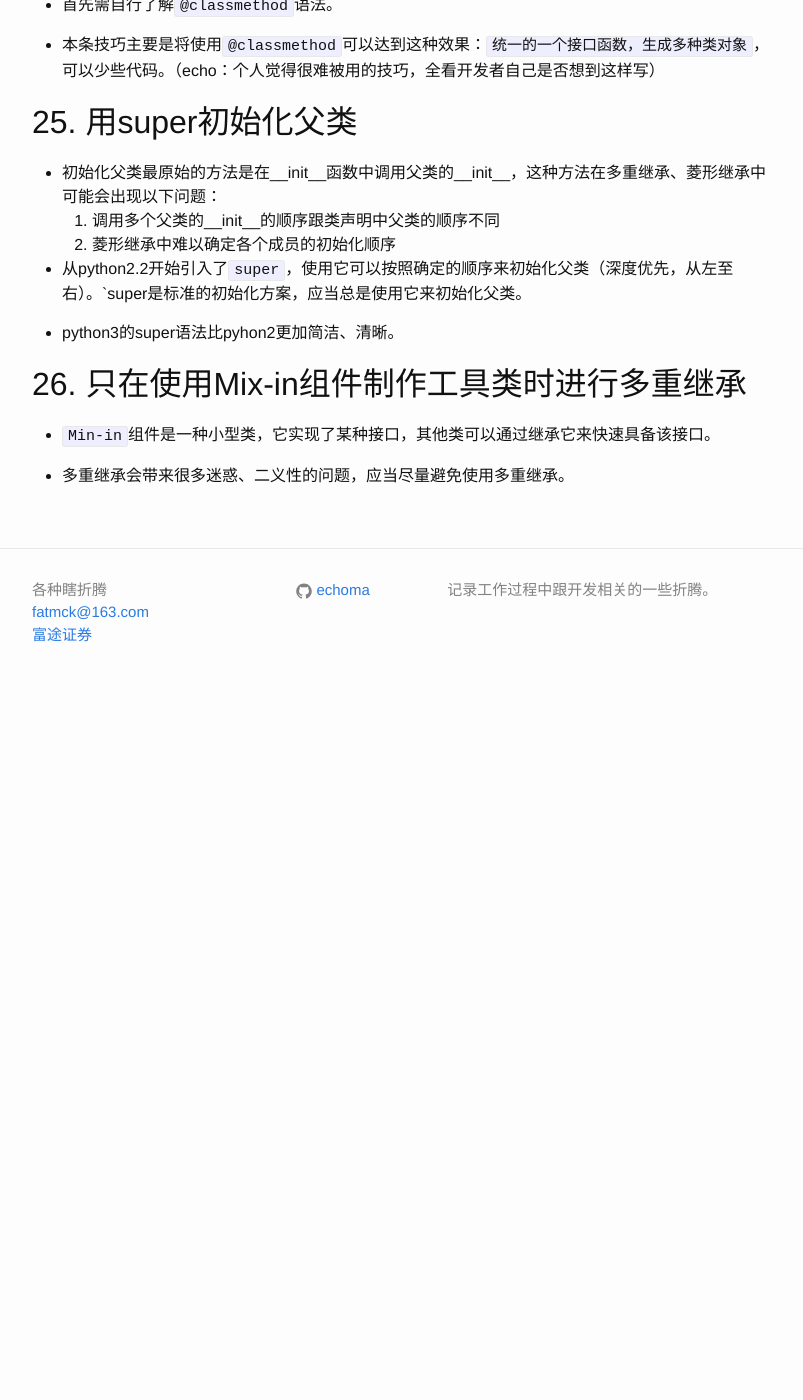
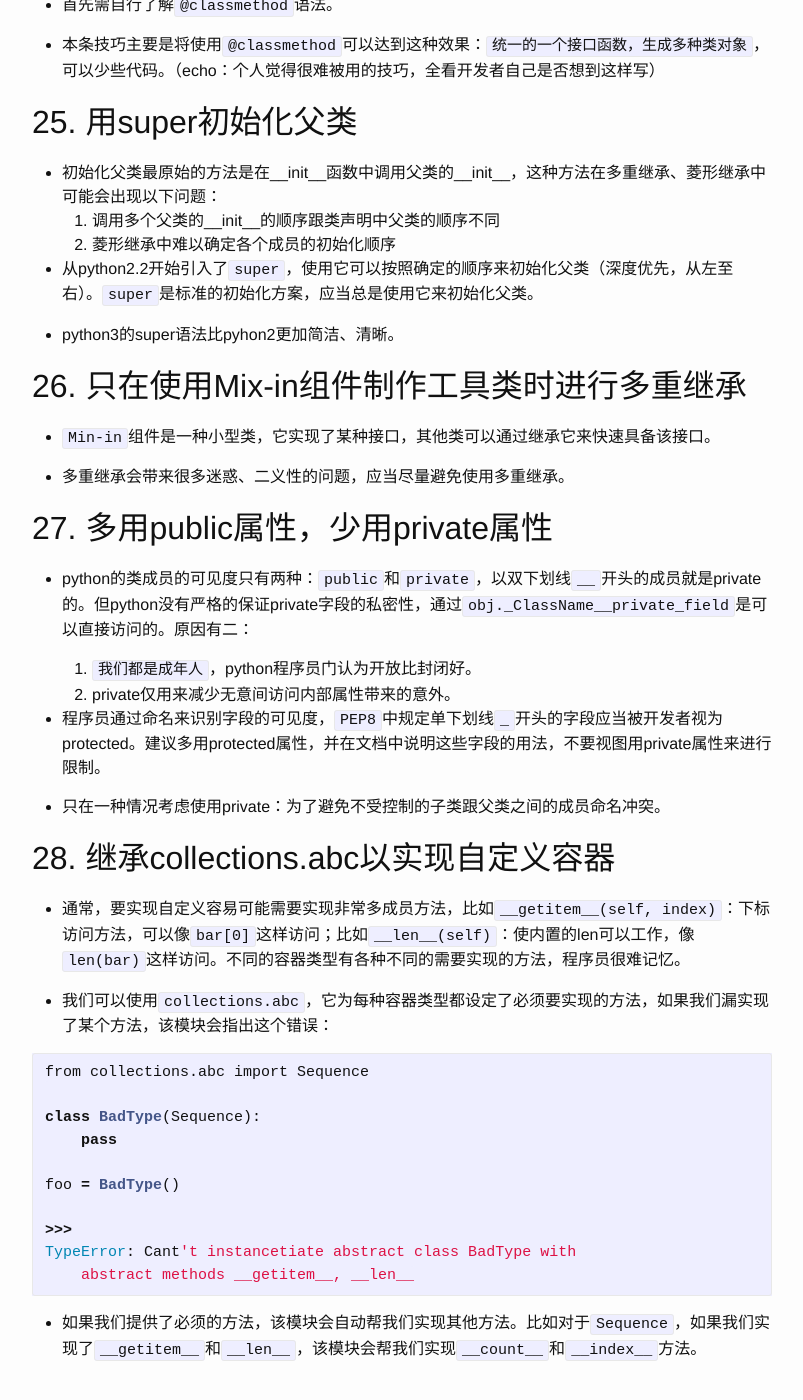
Before and after one commit to echoma/echoma.github.com, a Jekyll site: the page built from _posts/2017-02-21-effective-python-note-03-class.markdown, in a window 1280 px wide and 1400 px high, scrolled down 1316 px. Shown: the whole window, without its empty margins (238-1041 px from the left). Built offline with Jekyll 4.4.1, drawn with Linux system fonts in a browser that asks for light colours; before the commit the page ends 2022 px from its top, so only the background shows below that; some of the changed text lies outside the part shown.

Commit message:
effective python 27/28

````diff
--- a/_posts/2017-02-21-effective-python-note-03-class.markdown
+++ b/_posts/2017-02-21-effective-python-note-03-class.markdown
@@ -32,7 +32,7 @@ names.sort(key=lambda x: len(x)) # 按名字长度进行排序
 
 * 其他语言由于语言本身的限制，通过定义类对象并传入函数来实现类似功能。但函数在python中是一级对象，可以作为参数传递，这种方式比类对象可以写出更加清晰的代码。
 
-* 上面例子中的函数是无状态的，如果想要函数保存状态，就只能使用类了。python的类通过实现简单的`__call__`接口就能够像函数那样被调用：
+* 上面例子中的函数是无状态的，如果想要函数保存状态或携带某些属性，就只能使用类了。python的类通过实现简单的`__call__`接口就能够像函数那样被调用：
 
 ```python
 class SortBySex(object):
@@ -60,7 +60,7 @@ names.sort(key=SortBySex())
   1. 调用多个父类的__init__的顺序跟类声明中父类的顺序不同
   2. 菱形继承中难以确定各个成员的初始化顺序
 
-* 从python2.2开始引入了`super`，使用它可以按照确定的顺序来初始化父类（深度优先，从左至右）。`super是标准的初始化方案，应当总是使用它来初始化父类。
+* 从python2.2开始引入了`super`，使用它可以按照确定的顺序来初始化父类（深度优先，从左至右）。`super`是标准的初始化方案，应当总是使用它来初始化父类。
 
 * python3的super语法比pyhon2更加简洁、清晰。
 
@@ -69,3 +69,35 @@ names.sort(key=SortBySex())
 * `Min-in`组件是一种小型类，它实现了某种接口，其他类可以通过继承它来快速具备该接口。
 
 * 多重继承会带来很多迷惑、二义性的问题，应当尽量避免使用多重继承。
+
+## 27. 多用public属性，少用private属性
+
+* python的类成员的可见度只有两种：`public`和`private`，以双下划线`__`开头的成员就是private的。但python没有严格的保证private字段的私密性，通过`obj._ClassName__private_field`是可以直接访问的。原因有二：
+
+  1. `我们都是成年人`，python程序员门认为开放比封闭好。
+  2. private仅用来减少无意间访问内部属性带来的意外。
+
+* 程序员通过命名来识别字段的可见度，`PEP8`中规定单下划线`_`开头的字段应当被开发者视为protected。建议多用protected属性，并在文档中说明这些字段的用法，不要视图用private属性来进行限制。
+
+* 只在一种情况考虑使用private：为了避免不受控制的子类跟父类之间的成员命名冲突。
+
+## 28. 继承collections.abc以实现自定义容器
+
+* 通常，要实现自定义容易可能需要实现非常多成员方法，比如`__getitem__(self, index)`：下标访问方法，可以像`bar[0]`这样访问；比如`__len__(self)`：使内置的len可以工作，像`len(bar)`这样访问。不同的容器类型有各种不同的需要实现的方法，程序员很难记忆。
+
+* 我们可以使用`collections.abc`，它为每种容器类型都设定了必须要实现的方法，如果我们漏实现了某个方法，该模块会指出这个错误：
+
+```python
+from collections.abc import Sequence
+
+class BadType(Sequence):
+    pass
+
+foo = BadType()
+
+>>>
+TypeError: Cant't instancetiate abstract class BadType with
+    abstract methods __getitem__, __len__
+```
+
+* 如果我们提供了必须的方法，该模块会自动帮我们实现其他方法。比如对于`Sequence`，如果我们实现了`__getitem__`和`__len__`，该模块会帮我们实现`__count__`和`__index__`方法。
````
